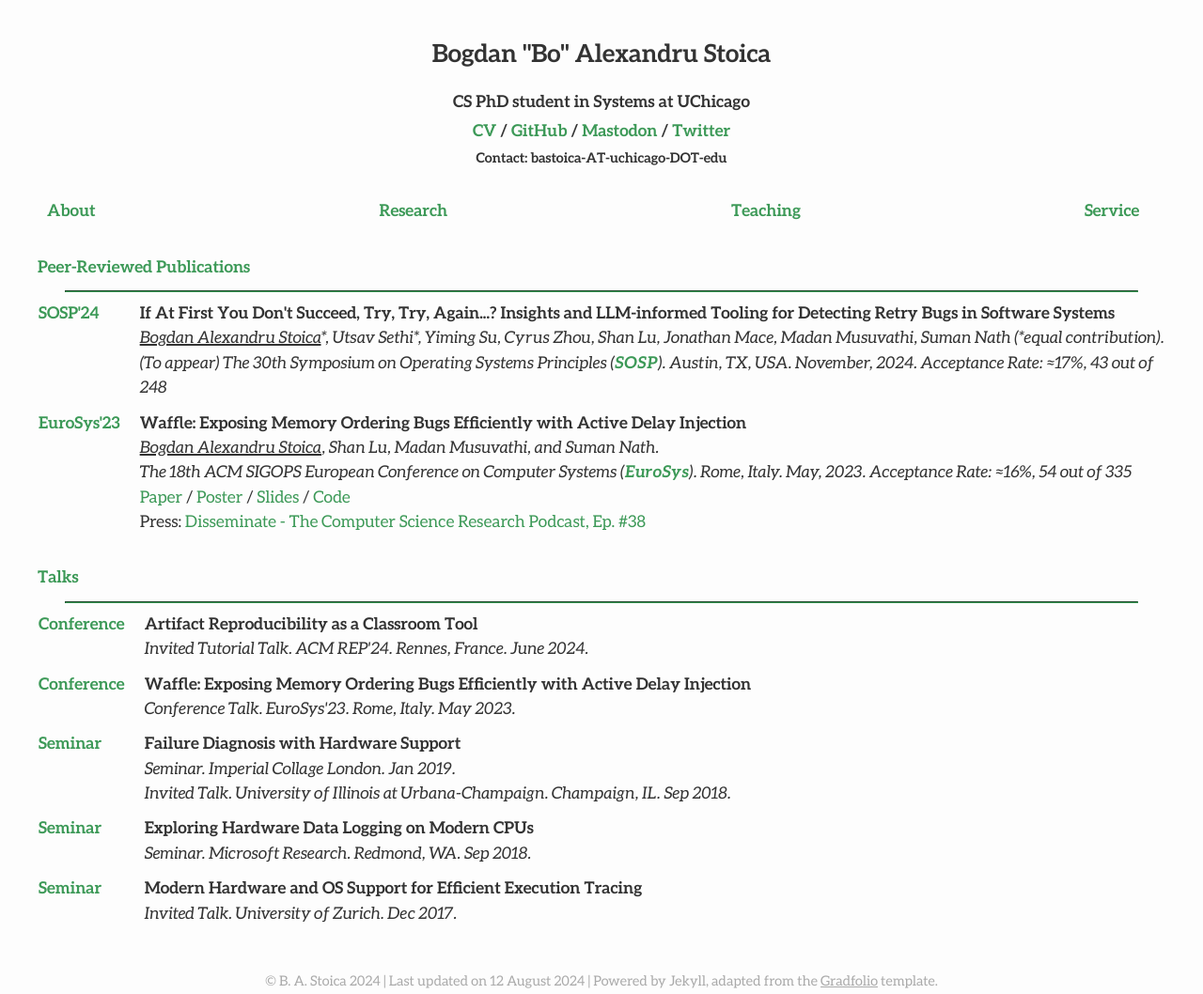
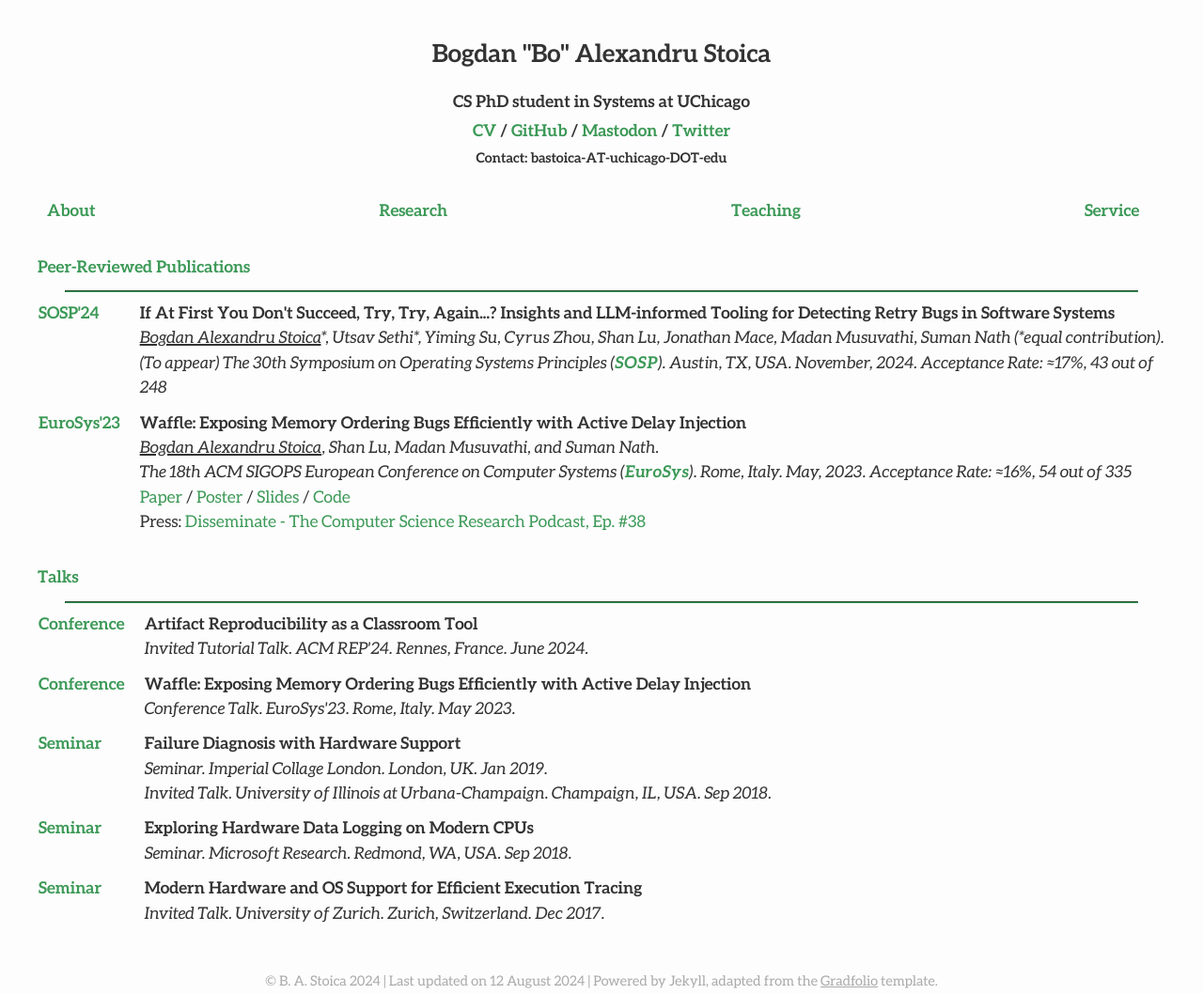
Before and after one commit to bastoica/bastoica.github.io, a Jekyll site: the page built from research.md, in a window 1280 px wide. Shown: the whole page at 94% size. Built offline with Jekyll 4.4.1, drawn with Linux system fonts in a browser that asks for light colours; nearby versions of some CDN libraries.

Commit message:
fixed a few sentences in research.md

```diff
--- a/research.md
+++ b/research.md
@@ -62,22 +62,22 @@ published: true
     <td class="table-left-column-with-text-color"><b>Seminar</b></td>
     <td class="table-right-column">
 	  <b>Failure Diagnosis with Hardware Support</b><br>
-	  <i>Seminar. Imperial Collage London. Jan 2019.</i><br>
-	  <i>Invited Talk. University of Illinois at Urbana-Champaign. Champaign, IL. Sep 2018.</i><br>
+	  <i>Seminar. Imperial Collage London. London, UK. Jan 2019.</i><br>
+	  <i>Invited Talk. University of Illinois at Urbana-Champaign. Champaign, IL, USA. Sep 2018.</i><br>
 	</td>
   </tr>
   <tr>
     <td class="table-left-column-with-text-color"><b>Seminar</b></td>
     <td class="table-right-column">
 	  <b>Exploring Hardware Data Logging on Modern CPUs</b><br>
-	  <i>Seminar. Microsoft Research. Redmond, WA. Sep 2018.</i><br>
+	  <i>Seminar. Microsoft Research. Redmond, WA, USA. Sep 2018.</i><br>
 	</td>
   </tr>
   <tr>
     <td class="table-left-column-with-text-color"><b>Seminar</b></td>
     <td class="table-right-column">
 	  <b>Modern Hardware and OS Support for Efficient Execution Tracing</b><br>
-	  <i>Invited Talk. University of Zurich. Dec 2017.</i><br>
+	  <i>Invited Talk. University of Zurich. Zurich, Switzerland. Dec 2017.</i><br>
 	</td>
   </tr>
 </table>
```
